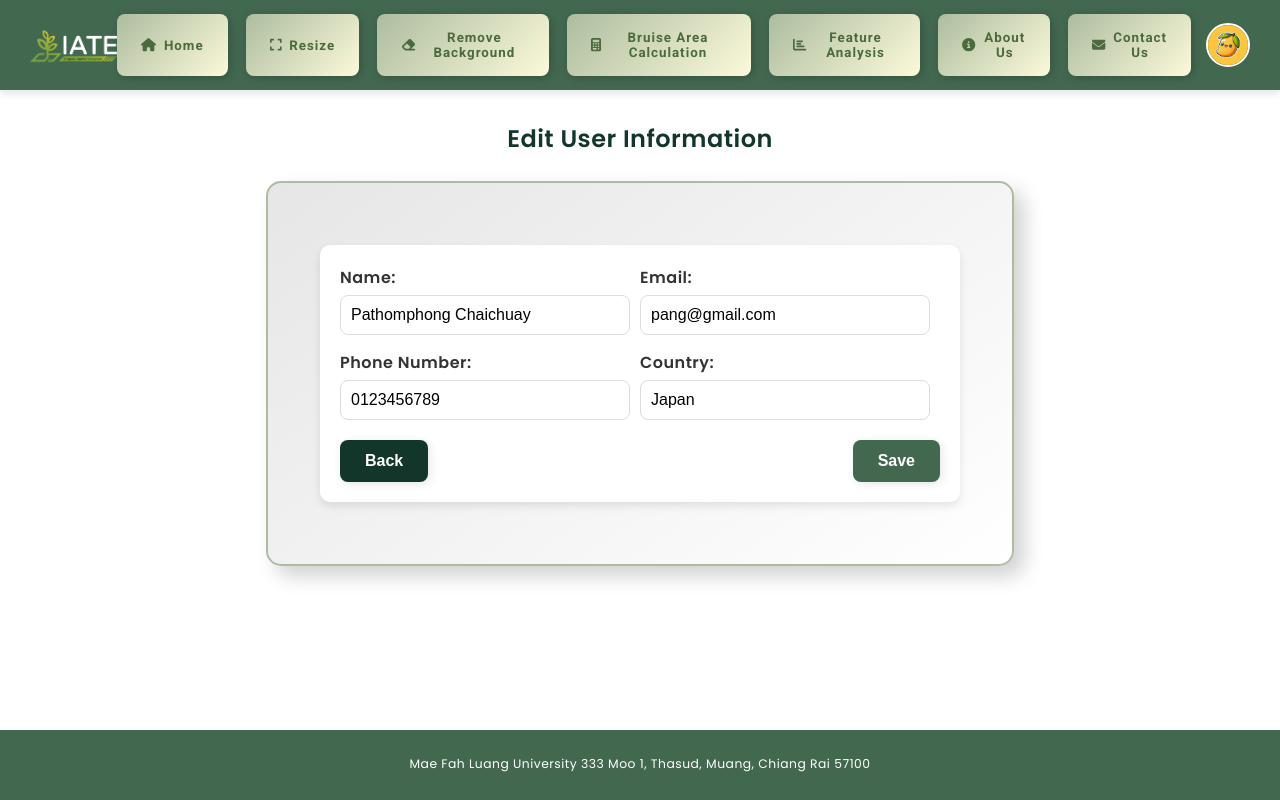
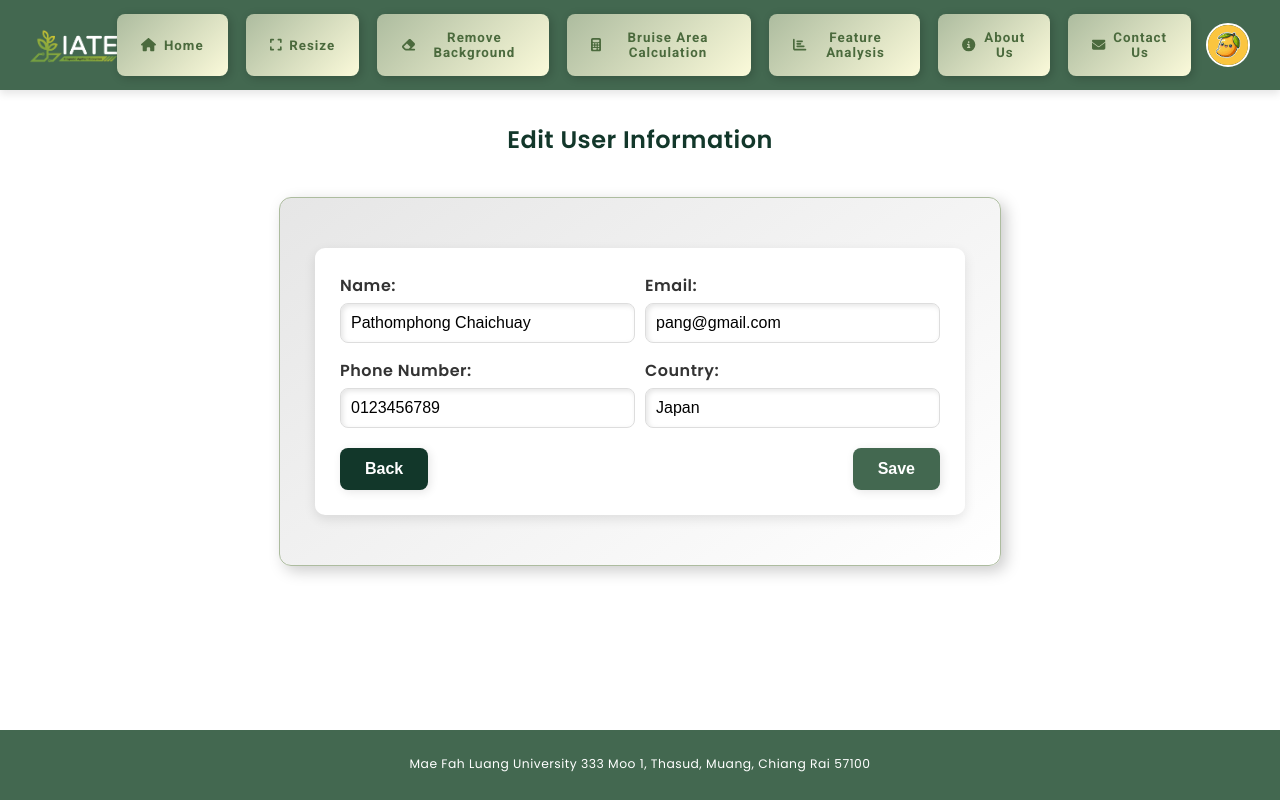
Before and after one commit to WoraphatSriwichai/BruiseTracker, a React (Create React App) app: page /profile/edit in a window 1280 px wide. Built offline with nearby package versions, Linux system fonts and the light colour scheme; sample sign-in values are in the browser's storage; the HTML template or start-up script is replaced by a standard one.

Commit message:
Updated container

```diff
--- a/src/components/EditUserProfile/EditUserProfile.css
+++ b/src/components/EditUserProfile/EditUserProfile.css
@@ -13,17 +13,16 @@ body {
     flex-direction: column;
     align-items: center;
     gap: 20px;
-    padding: 5%;
-    border-radius: 15px;
+    padding: 4%;
+    border-radius: 12px;
     background: linear-gradient(145deg, #e6e6e6, #ffffff);
-    box-shadow: 10px 10px 20px #d1d1d1, -10px -10px 20px #ffffff;
+    box-shadow: 5px 5px 15px #ccc, -5px -5px 15px #ffffff;
     width: 50%;
-    max-width: 800px;
+    max-width: 700px;
     height: auto;
-    margin: 15px auto;
-    border: 2px solid #ADBC9F;
-    margin-top: 0.4%;
-    animation: popUp 0.5s ease-out;
+    margin: 20px auto;
+    border: 1px solid #ADBC9F;
+    animation: fadeIn 0.5s ease-out;
 }
 
 .edit-image {
@@ -116,7 +115,7 @@ body {
     margin-bottom: 20px;
     color: #12372A;
     font-weight: 600;
-    margin-top: 0.9%;
+    margin-top: 1%;
     text-align: center;
 }
 
@@ -124,20 +123,32 @@ body {
     width: 100%;
     max-width: 600px;
     background-color: #fff;
-    padding: 20px;
+    padding: 25px;
     border-radius: 10px;
-    box-shadow: 0 4px 8px rgba(0, 0, 0, 0.1);
+    box-shadow: 0 4px 12px rgba(0, 0, 0, 0.1);
 }
 
 .edit-info-row {
     display: flex;
     justify-content: space-between;
     margin-bottom: 15px;
+    gap: 10px;
 }
 
 .edit-label {
     flex: 1;
-    margin-right: 10px;
+    font-weight: 500;
+    color: #333;
+}
+
+.edit-input {
+    width: 100%;
+    padding: 12px;
+    font-size: 1em;
+    border: 1px solid #ddd;
+    border-radius: 8px;
+    box-shadow: inset 2px 2px 5px rgba(0, 0, 0, 0.1);
+    transition: all 0.3s ease-in-out;
 }
 
 .edit-info input {
@@ -151,6 +162,12 @@ body {
     transition: border-color 0.3s ease;
 }
 
+.edit-input:focus {
+    border-color: #436850;
+    outline: none;
+    box-shadow: 0 0 8px rgba(67, 104, 80, 0.4);
+}
+
 .edit-info input:focus {
     border-color: #436850;
     outline: none;
@@ -160,6 +177,32 @@ body {
     display: flex;
     justify-content: space-between;
     margin-top: 20px;
+}
+
+.edit-button,
+.change-password-button {
+    background-color: #436850;
+    color: white;
+    padding: 12px 25px;
+    font-size: 1em;
+    font-weight: 550;
+    border: none;
+    border-radius: 8px;
+    cursor: pointer;
+    transition: all 0.3s ease-in-out;
+}
+.edit-button:hover,
+.change-password-button:hover {
+    background-color: #FFDD55;
+    color: #4B6A3D;
+    box-shadow: 4px 4px 12px rgba(0, 0, 0, 0.2);
+    transform: scale(1.05);
+}
+
+.edit-button:active,
+.change-password-button:active {
+    transform: scale(1);
+    box-shadow: 1px 1px 5px rgba(0, 0, 0, 0.1);
 }
 
 .edit-button {
@@ -177,8 +220,8 @@ body {
 
 .error-message {
     color: #D8000C;
-    margin-top: 4px;
-    font-size: 0.8em;
+    margin-top: 8px;
+    font-size: 0.85em;
     text-align: center;
 }
 
```
